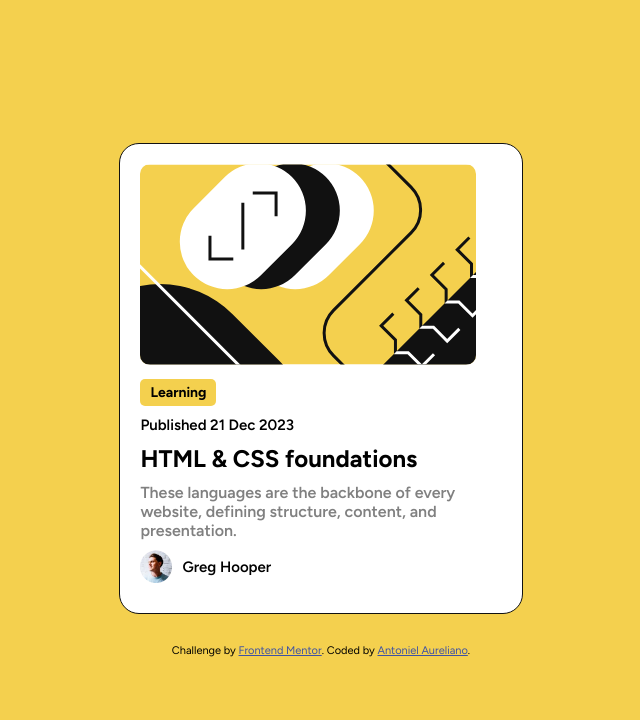
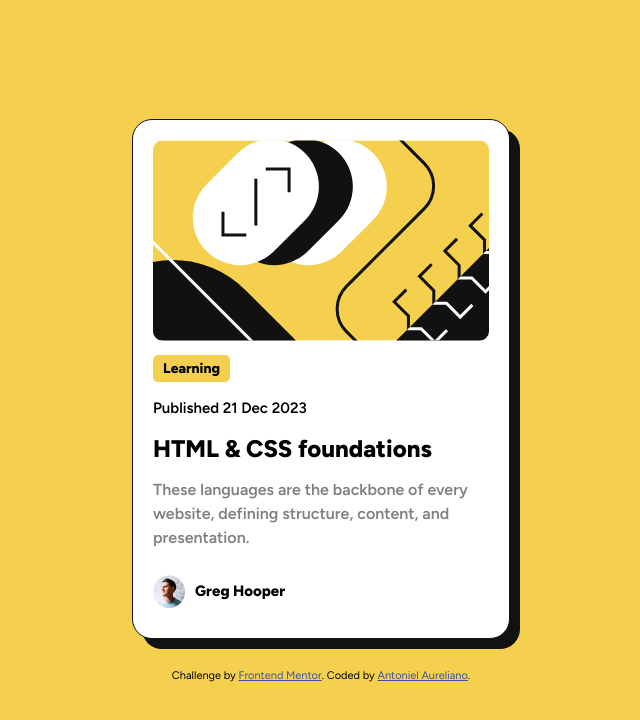
Before and after one commit to AntonielAureliano/blog-preview-card-main, a plain HTML site: page index.html in a window 1280 px wide. Shown: the whole page, without its empty margins (319-959 px from the left). Drawn offline with Linux system fonts and the light colour scheme.

Commit message:
Ajustes finais.

```diff
--- a/style.css
+++ b/style.css
@@ -31,8 +31,13 @@ body {
     background-color: var(--neutral-white);
     border: solid 1px var(--neutral-black);
     border-radius: 20px;
+    box-shadow: 10px 10px 0px var(--neutral-black);
     padding: 20px;
 
+}
+
+.container:hover {
+    box-shadow: 10px 10px 0px 5px var(--neutral-black);
 }
 
 /*Blog-img*/
@@ -43,7 +48,7 @@ body {
 
 /*Blog-content*/
 .blog-content {
-    gap: 10px;
+    gap: 15px;
     display: grid;
     justify-items: start;
     margin: 10px 0;
@@ -54,18 +59,28 @@ body {
     border-radius: 5px;
     display: inline;
     font-size: .875rem;
+    font-weight: 800;
     padding: 5px 10px;
 }
 
 .blog-content h1 {
     font-size: 24px;
-    /*diminuir espaço entre letras*/
+    font-weight: 800;
+}
+
+.blog-content h1:hover {
+    color: var(--primary-yellow);
+    cursor: pointer;
 }
 
 .blog-content p {
+    font-size: .9375rem;
+    line-height: 1.5;
+    max-width: 31ch;
+}
+
+.blog-content > p {
     font-weight: 600;
-    font-size: .9375rem;
-    max-width: 35ch;
 }
 
 .blog-content p:nth-child(4) {
@@ -77,6 +92,7 @@ body {
 .blog-author {
     display: flex;
     gap: 10px;
+    margin-top: 10px;
 }
 
 .blog-author img {
@@ -86,7 +102,7 @@ body {
 .blog-author p {
     align-self: center;
     font-size: .9375rem;
-    font-weight: 600;
+    font-weight: 800;
 }
 
 /*Footer*/
@@ -100,3 +116,16 @@ body {
 .attribution a {
     color: var(--neutral-link);
 }
+
+/*Responsive*/
+@media screen and (max-width: 375px) {
+    .blog-img img {
+        max-width: 310px;
+    }
+    .blog-content {
+        max-width: 310px;
+    }
+    .container {
+        padding: 15px;
+    }
+}
```
